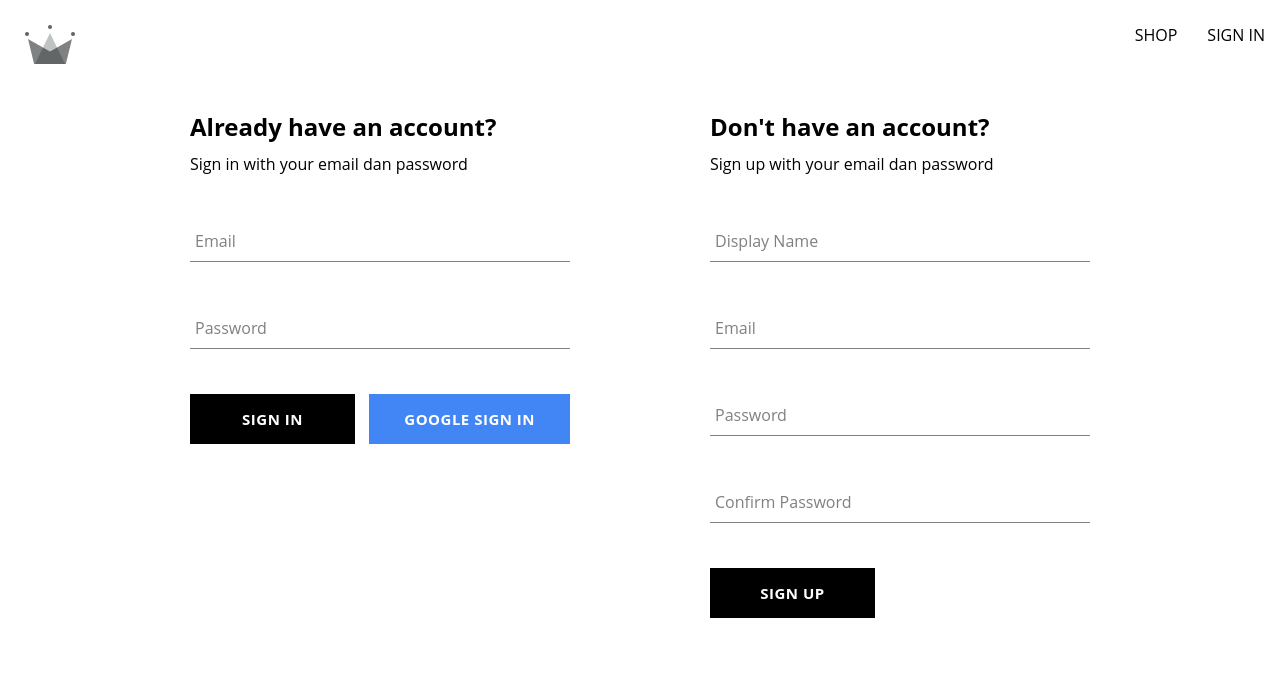
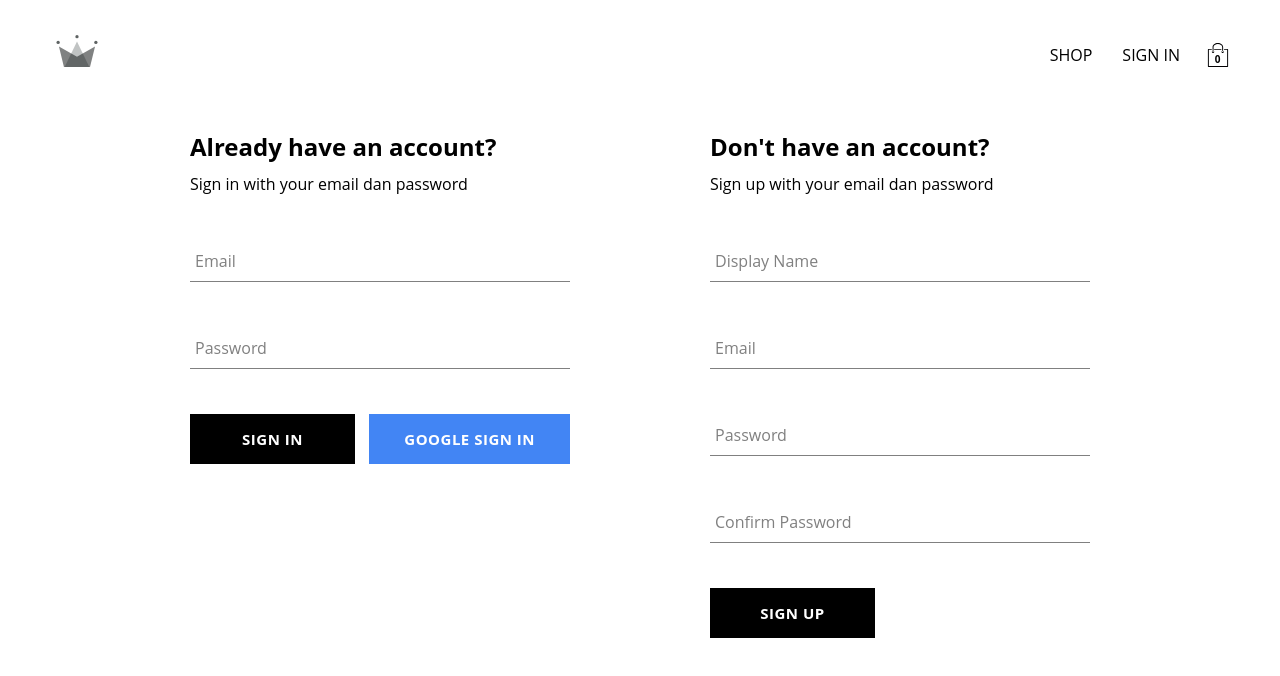
Before and after one commit to maulanakbrr/krwn-apparel-v2, a React (Create React App) app: page /auth in a window 1280 px wide. Shown: the top 676 px of the page. Built offline with nearby package versions, Linux system fonts and the light colour scheme; no server answers; the HTML template or start-up script is replaced by a standard one.

Commit message:
created cart context api. updated navigation. created cart-icon, cart-dropdown components

```diff
--- /dev/null
+++ b/src/components/cart-dropdown/cart-dropdown.component.jsx
@@ -0,0 +1,13 @@
+import Button from '../button/button.component'
+import './cart-dropdown.styles.scss'
+
+const CartDropdown = () => {
+  return (
+    <div className='cart-dropdown-container'>
+      <div className="cart-items"/>
+      <Button>GO TO CHECKOUT</Button>
+    </div>
+  )
+}
+
+export default CartDropdown
--- /dev/null
+++ b/src/components/cart-dropdown/cart-dropdown.styles.scss
@@ -0,0 +1,29 @@
+.cart-dropdown-container {
+  position: absolute;
+  width: 240px;
+  height: 340px;
+  display: flex;
+  flex-direction: column;
+  padding: 20px;
+  border: 1px solid black;
+  background-color: white;
+  top: 90px;
+  right: 40px;
+  z-index: 5;
+
+  .empty-message {
+    font-size: 18px;
+    margin: 50px auto;
+  }
+
+  .cart-items {
+    height: 240px;
+    display: flex;
+    flex-direction: column;
+    overflow: auto;
+  }
+
+  button {
+    margin-top: auto;
+  }
+}
--- /dev/null
+++ b/src/components/cart-icon/cart-icon.component.jsx
@@ -0,0 +1,17 @@
+import { useContext } from 'react'
+import { ReactComponent as ShoppingIcon } from '../../assets/shopping-bag.svg'
+import { CartContext } from '../../contexts/cart.context'
+import './cart-icon.styles.scss'
+
+const CartIcon = () => {
+  const { handleCart } = useContext(CartContext)
+
+  return (
+    <div className='cart-icon-container' onClick={handleCart}>
+      <ShoppingIcon className='shopping-icon'/>
+      <span className='item-count'>0</span>
+    </div>
+  )
+}
+
+export default CartIcon
--- /dev/null
+++ b/src/components/cart-icon/cart-icon.styles.scss
@@ -0,0 +1,21 @@
+.cart-icon-container {
+  width: 45px;
+  height: 45px;
+  position: relative;
+  display: flex;
+  align-items: center;
+  justify-content: center;
+  cursor: pointer;
+
+  .shopping-icon {
+    width: 24px;
+    height: 24px;
+  }
+
+  .item-count {
+    position: absolute;
+    font-size: 10px;
+    font-weight: bold;
+    bottom: 12px;
+  }
+}
--- /dev/null
+++ b/src/contexts/cart.context.jsx
@@ -0,0 +1,29 @@
+import { createContext, useState } from "react";
+
+export const CartContext = createContext({
+  cartItems: [],
+  isCartOpen: false,
+  handleCart: () => null
+})
+
+export const CartProvider = ({children}) => {
+  const [cartItems, setCartItems] = useState([])
+  const [isCartOpen, setIsCartOpen] = useState(false)
+
+  const handleCart = () => {
+    setIsCartOpen(!isCartOpen)
+    console.log('CART DROPDOWN STATUS:: ', !isCartOpen)
+  }
+
+  const value = {
+    cartItems,
+    isCartOpen,
+    handleCart
+  }
+
+  return (
+    <CartContext.Provider value={value}>
+      {children}
+    </CartContext.Provider>
+  )
+}
--- a/src/index.js
+++ b/src/index.js
@@ -5,6 +5,7 @@
 import App from './App';
 import { UserProvider } from "./contexts/user.context";
 import { ProductProvider } from './contexts/products.context';
+import { CartProvider } from './contexts/cart.context';
 import reportWebVitals from './reportWebVitals';
 
 const root = ReactDOM.createRoot(document.getElementById('root'));
@@ -13,7 +14,9 @@
     <BrowserRouter>
       <UserProvider>
         <ProductProvider>
-          <App />
+          <CartProvider>
+            <App />
+          </CartProvider>
         </ProductProvider>
       </UserProvider>
     </BrowserRouter>
--- a/src/index.scss
+++ b/src/index.scss
@@ -1,5 +1,6 @@
 body {
   margin: 0;
+  padding: 20px 40px;
   font-family: 'Open Sans', sans-serif;
   -webkit-font-smoothing: antialiased;
   -moz-osx-font-smoothing: grayscale;
--- a/src/routes/navigation/navigation.component.jsx
+++ b/src/routes/navigation/navigation.component.jsx
@@ -1,12 +1,17 @@
-import { Fragment, useContext } from "react"
-import { Outlet, Link } from "react-router-dom"
-import { signOutUser } from "../../utils/firebase/firebase.utils"
+import { Fragment, useContext, useState } from "react"
+import { Link, Outlet } from "react-router-dom"
 import { ReactComponent as KrwnLogo } from '../../assets/krown.svg'
 import { UserContext } from "../../contexts/user.context"
+import { CartContext } from "../../contexts/cart.context"
+import { signOutUser } from "../../utils/firebase/firebase.utils"
+
+import CartIcon from "../../components/cart-icon/cart-icon.component"
+import CartDropdown from "../../components/cart-dropdown/cart-dropdown.component"
 import './navigation.styles.scss'
 
 const Navigation = () => {
   const { currentUser } = useContext(UserContext)
+  const { isCartOpen } = useContext(CartContext)
 
   const signOutHandler = async () => {
     const res = await signOutUser()
@@ -32,7 +37,11 @@
               </Link>
             )
           }
+          <CartIcon onClick={() => console.log('asdasd')}/>
         </div>
+        {
+          isCartOpen && <CartDropdown/>
+        }
       </div>
       <Outlet/>
     </Fragment>
--- a/src/routes/navigation/navigation.styles.scss
+++ b/src/routes/navigation/navigation.styles.scss
@@ -8,7 +8,7 @@
   .logo-container {
     height: 100%;
     width: 70px;
-    padding: 25px;
+    padding: 15px;
   }
 
   .nav-links-container {
```
Also changed, not shown: src/assets/krown.svg, src/assets/shopping-bag.svg (added).
